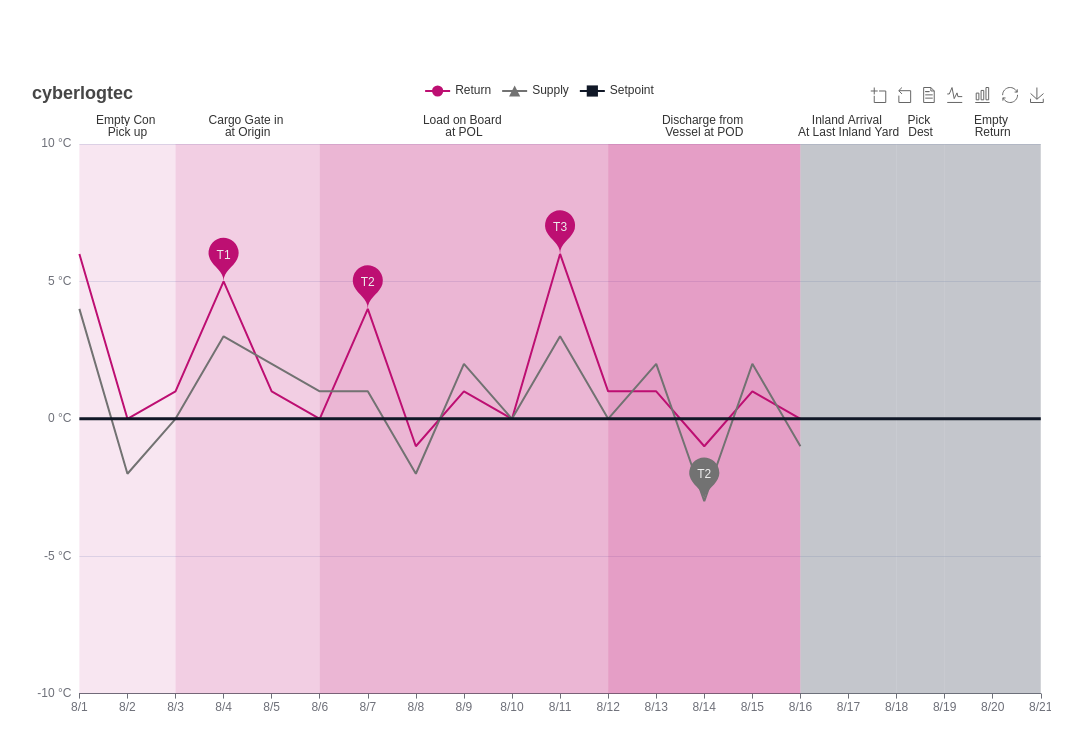
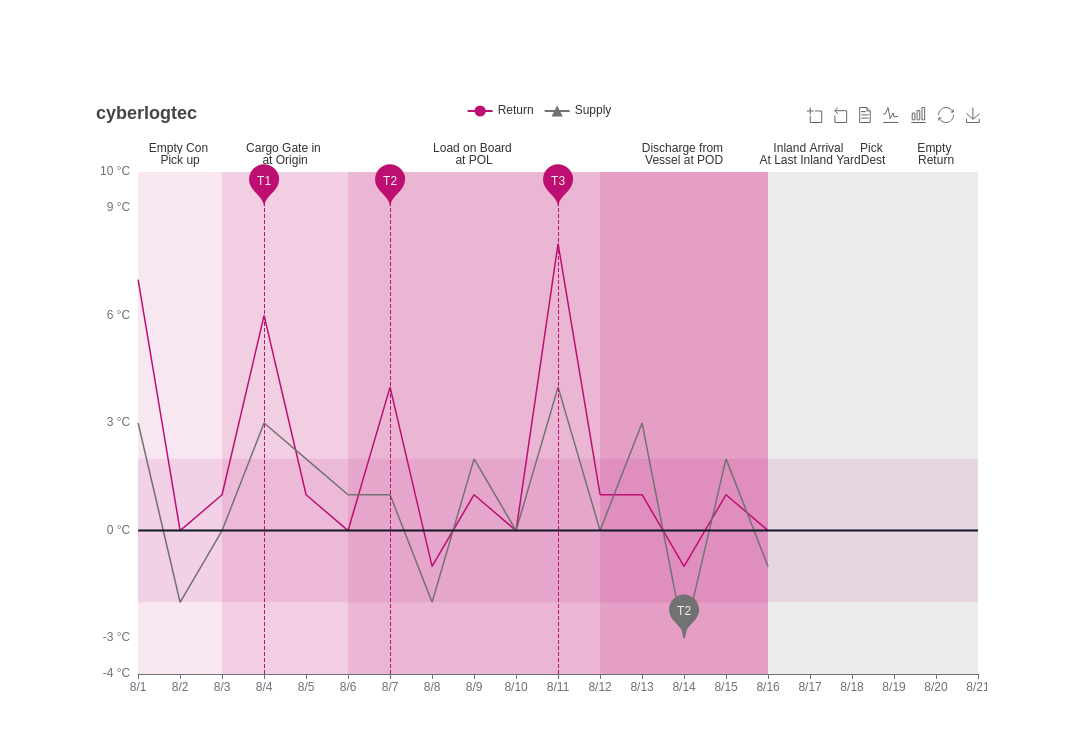
Before and after one commit to cki6090/amcharts, a plain HTML site: page index.html in a window 1280 px wide. Shown: the whole page, without its empty margins (101-1182 px from the left). Drawn offline with nearby package versions, Linux system fonts and the light colour scheme.

Commit message:
20221103

```diff
--- a/index.html
+++ b/index.html
@@ -10,13 +10,12 @@
     <style>
     *{margin: 0;padding: 0;}
     .cc_w{ display: flex;align-items: center;justify-content: center; width: 100vw; height: 100vh;}
-    #chart-container {width: 80%; height: 80%; }
+    #chart-container {width: 70%; height: 75%;}
     </style>
 
    <div class="cc_w">
         <div id="chart-container">
    </div>
-
 
     <script src="https://fastly.jsdelivr.net/npm/echarts@5.4.0/dist/echarts.min.js"></script>
     <script>
@@ -38,13 +37,14 @@
 
                 tooltip: {
                     trigger: 'axis',
+                    //formatter: '20221102  <br/>{b} km <br/> {c}  °C',
                     axisPointer: {
                         type: 'cross',
-                        animation: false,
+                        //animation: false,
                         label: {
                             backgroundColor: '#BD0F72',
                             color: '#FFFFFF',
-                            borderColor: '#aaa'
+                           // borderColor: '#aaa'
                         },
 
                         lineStyle: {
@@ -52,7 +52,6 @@
                             width: 2,
                             opacity: 1
                         }
-
                     }
                 },
 
@@ -70,13 +69,13 @@
                 },
 
                 legend: {
-                    data: ['Return', 'Supply' ,'Setpoint']
+                    data: ['Return', 'Supply']
                 },
 
                 grid: {
                     left: '1%',
                     right: '1%',
-                    top: '10%',
+                    top: '12%',
                     bottom: '1%',
                     containLabel: true
                 },
@@ -85,17 +84,16 @@
                     type: 'category',
                     boundaryGap: false,
                     axisLine: { onZero: false },
-                    //prettier-ignore
                     data: ['8/1', '8/2', '8/3', '8/4', '8/5', '8/6', '8/7', '8/8', '8/9', '8/10', '8/11', '8/12', '8/13', '8/14', '8/15', '8/16', '8/17', '8/18', '8/19', '8/20', '8/21']
                 },
 
                 yAxis: {
                     type: 'value',
-                    axisLabel: {
-                        formatter: '{value} °C'
-                    },
+                    axisLabel: {formatter: '{value} °C'},
+                    splitLine: { show: false},
+                    axisPointer: { snap: true},
                     max: 10,
-                    min: -10,
+                    min: -4,
                 },
 
                 dataZoom: [
@@ -124,15 +122,29 @@
                         emphasis: {
                             focus: 'series'
                         },
+                        ymbolSize: 0,
+                        data: [7, 0, 1, 6, 1, 0, 4, -1, 1, 0, 8, 1, 1, -1, 1, 0],
+                        markPoint: {
+                            data: [
+                                { name: 'T1', value: 'T1', xAxis: 3, yAxis: 9 },
+                                { name: 'T2', value: 'T2', xAxis: 6, yAxis: 9 },
+                                { name: 'T3', value: 'T3', xAxis: 10, yAxis: 9 }
+                            ]
+                        },
 
-                        ymbolSize: 1,
-                        data: [6, 0, 1, 5, 1, 0, 4, -1, 1, 0, 6, 1, 1, -1, 1, 0],
-                        markPoint: {
-                            data: [{ name: 'T1', value: 'T1', xAxis: 3, yAxis: 5 }, { name: 'T2', value: 'T2', xAxis: 6, yAxis: 4 }, { name: 'T3', value: 'T3', xAxis: 10, yAxis: 6 }]
+                        markLine: {
+                            symbol: ['none', 'none'],
+                            label: { show: false },
+                            data:[
+                                    { xAxis: 3 },
+                                    { xAxis: 6 },
+                                    { xAxis: 10 }
+                                ]
                         },
+
                         lineStyle: {
                             color: '#BD0F72',
-                            width: 2,
+                            width: 1.5,
                         },
                          itemStyle: {
                             color: '#BD0F72'
@@ -149,22 +161,19 @@
                         emphasis: {
                             focus: 'series'
                         },
-
                         ymbolSize: 0,
-                        data: [4, -2, -0, 3, 2, 1, 1, -2, 2, 0, 3, 0, 2, -3, 2, -1],
+                        data: [3, -2, -0, 3, 2, 1, 1, -2, 2, 0, 4, 0, 3, -3, 2, -1],
                         markPoint: {
                             data: [{ name: 'T2', value: 'T2', xAxis: 13, yAxis: -3,}]
                         },
                         lineStyle: {
                             color: '#727272',
-                            width: 2,
+                            width: 1.5,
                         },
                         itemStyle: {
                             color: '#727272'
                         }
                     },
-
-
 
                     {
                         name: 'Setpoint',
@@ -176,30 +185,29 @@
                         emphasis: {
                             focus: 'series'
                         },
-
                         ymbolSize: 0,
                         data: [0, 0, 0, 0, 0, 0, 0, 0, 0, 0, 0, 0, 0, 0, 0, 0, 0, 0, 0, 0, 0],
-
                         lineStyle: {
                             color: '#111827',
-                            width: 3,
+                            width: 2,
                             //shadowColor: 'rgba(0,0,0,1)',
                             //shadowBlur: 10,
                             //shadowOffsetY: 0
                         },
                         itemStyle: {
-                            color: '#111827'
+                            color:'#111827'
                         }
                     },
 
-
+                    /*배경 step  나누는 부분*/
                     {
                         name: 'step_1',
                         type: 'line',
                         data: [],
                         markArea: {
                             itemStyle: {
-                                color: 'rgba(189, 14, 114, 0.1)'
+                                color: 'rgba(189, 14, 114, 0.1)',
+                                textalign: 'left'
                             },
                             data: [
                                 [
@@ -227,6 +235,7 @@
                                 [
                                     {
                                         name: 'Cargo Gate in \nat Origin',
+                                        aline:'left',
                                         xAxis: '8/3'
                                     },
                                     {
@@ -282,12 +291,12 @@
                     },
 
                     {
-                        name: 'step_4',
+                        name: 'step_5',
                         type: 'line',
                         data: [],
                         markArea: {
                             itemStyle: {
-                                color: 'rgba(107, 114, 128, 0.4)'
+                                color: 'rgba(217, 217, 217, 0.5)'
                             },
                             data: [
                                 [
@@ -304,12 +313,12 @@
                     },
 
                     {
-                        name: 'step_5',
+                        name: 'step_6',
                         type: 'line',
                         data: [],
                         markArea: {
                             itemStyle: {
-                               color: 'rgba(107, 114, 128, 0.4)'
+                               color: 'rgba(217, 217, 217, 0.5)'
                             },
                             data: [
                                 [
@@ -326,12 +335,12 @@
                     },
 
                     {
-                        name: 'step_6',
+                        name: 'step_7',
                         type: 'line',
                         data: [],
                         markArea: {
                             itemStyle: {
-                                color: 'rgba(107, 114, 128, 0.4)'
+                                color: 'rgba(217, 217, 217, 0.5)'
                             },
                             data: [
                                 [
@@ -345,9 +354,30 @@
                                 ]
                             ]
                         }
+                    },
+                    //안전 구간 부분
+                    {
+                        name: 'step_8',
+                        type: 'line',
+                        data: [],
+                        markArea: {
+                            itemStyle: {
+                                color: 'rgba(189, 14, 114, 0.1)'
+                            },
+                            data: [
+                                [
+                                    {
+                                        yAxis: '2'
+                                    },
+                                    {
+                                        yAxis: '-2'
+                                    }
+                                ]
+                            ]
+                        }
                     }
+
                 ],
-
             };
 
 
```
Also changed, not shown: ex1.html (+1 -0 lines).
